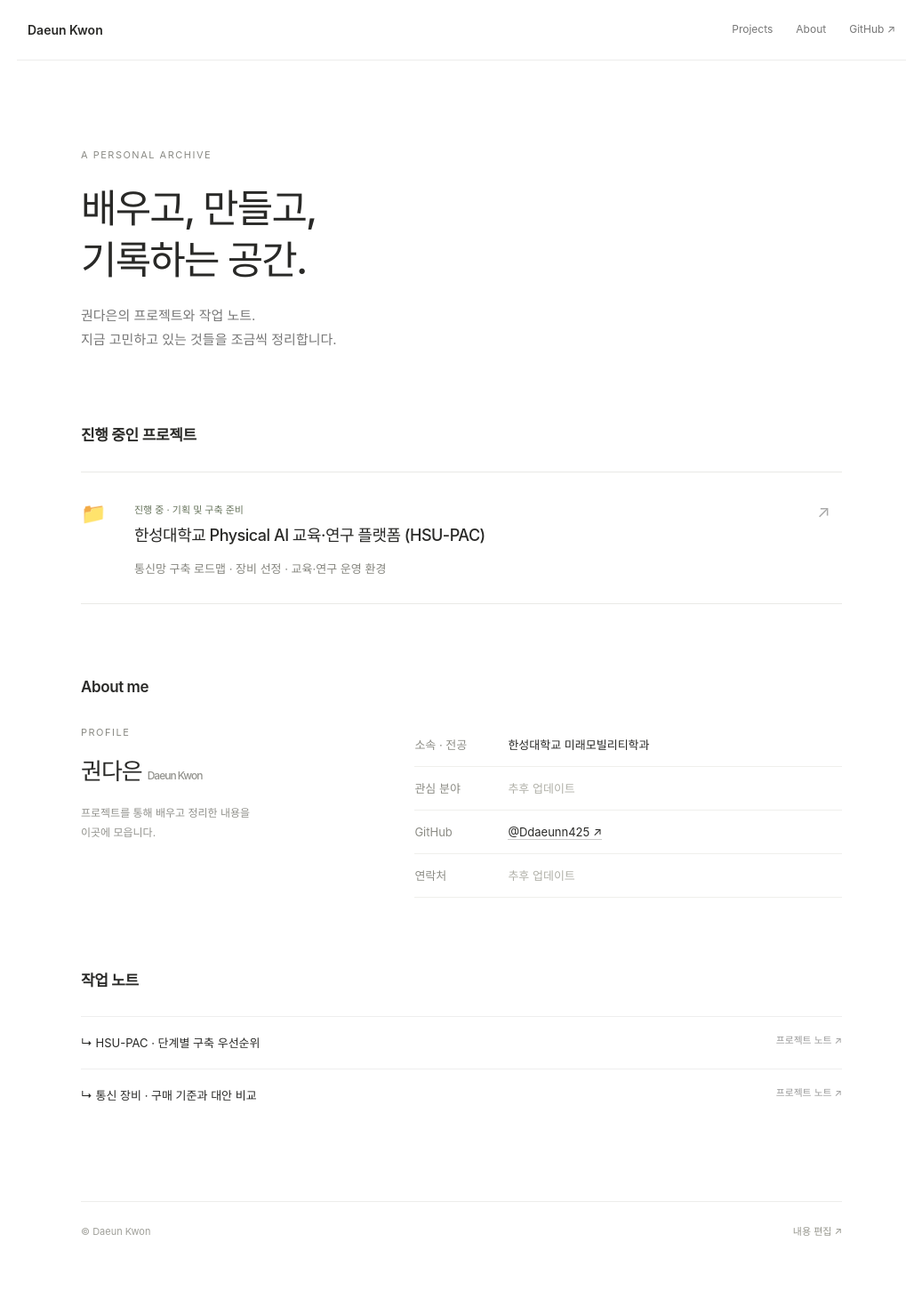
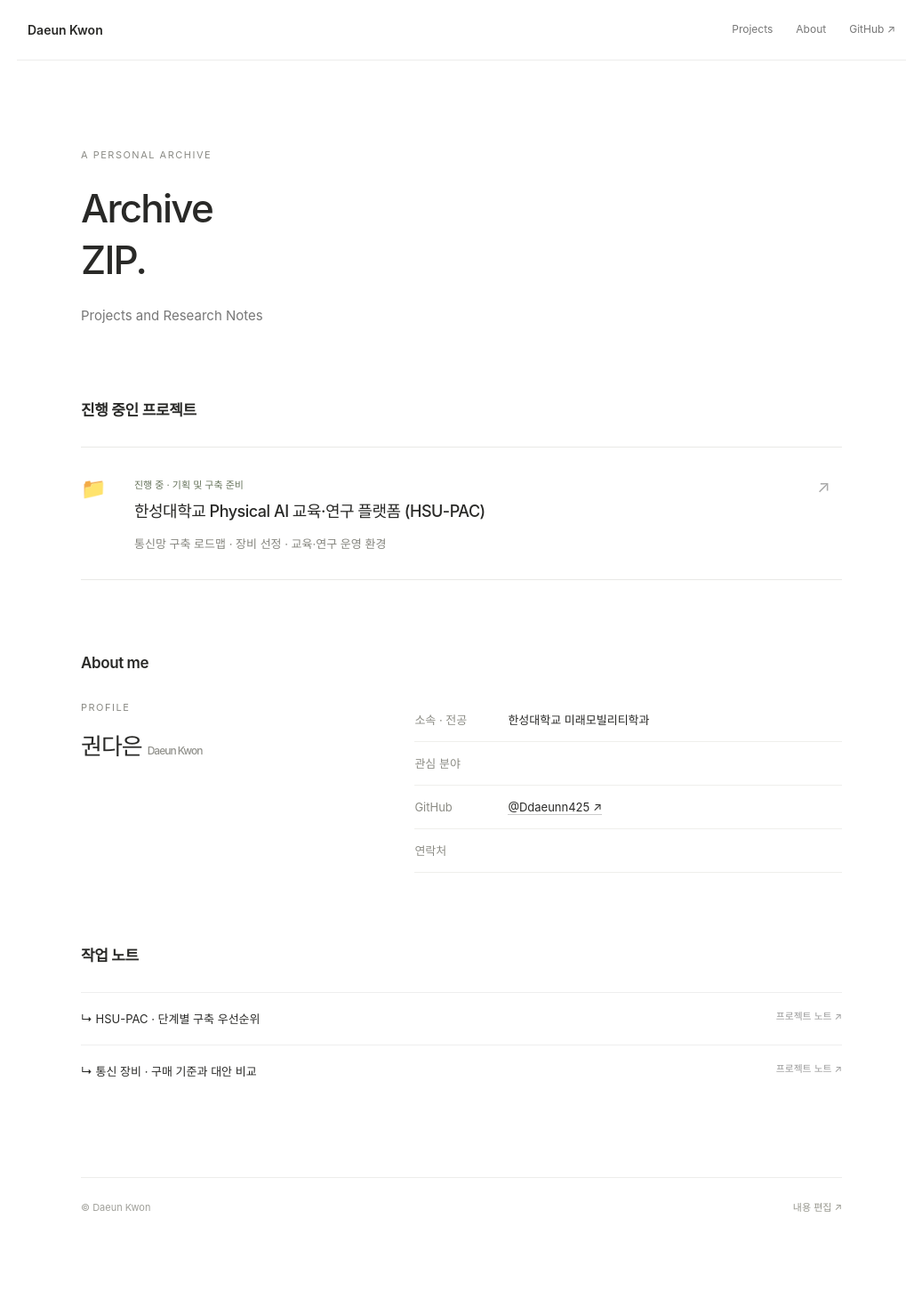
Before and after one commit to Ddaeunn425/ddaeunn425.github.io, a Jekyll site: the page built from index.html, in a window 1280 px wide. Shown: the whole page at 89% size, without its empty margins (121-1158 px from the left). Built offline with Jekyll 4.4.1, drawn with Linux system fonts in a browser that asks for light colours; after the commit the page ends 1423 px from its top, so only the background shows below that.

Commit message:
Update _data/home.json (via Pages CMS)

```diff
--- a/_data/home.json
+++ b/_data/home.json
@@ -2,11 +2,8 @@
   "name_ko": "권다은",
   "name_en": "Daeun Kwon",
   "affiliation": "한성대학교 미래모빌리티학과",
-  "headline": "배우고, 만들고,\n기록하는 공간.",
-  "intro": "권다은의 프로젝트와 작업 노트.\n지금 고민하고 있는 것들을 조금씩 정리합니다.",
-  "bio": "프로젝트를 통해 배우고 정리한 내용을\n이곳에 모읍니다.",
-  "interests": "",
-  "contact": "",
+  "headline": "Archive\nZIP.",
+  "intro": "Projects and Research Notes",
   "github_label": "@Ddaeunn425",
   "github_url": "https://github.com/Ddaeunn425",
   "notes": [
```
